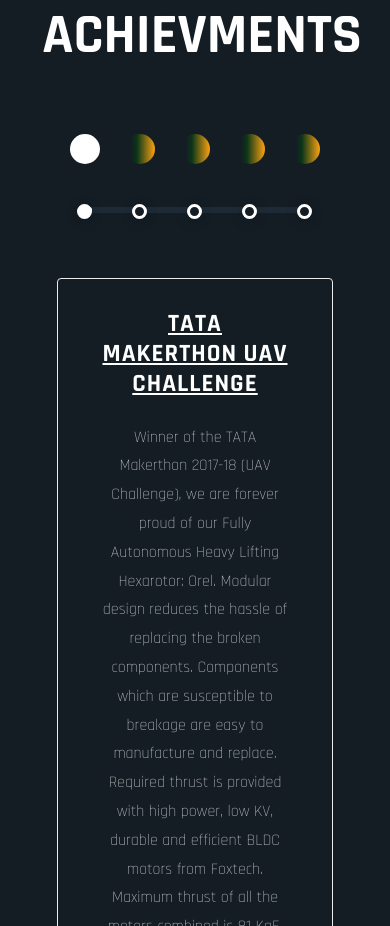
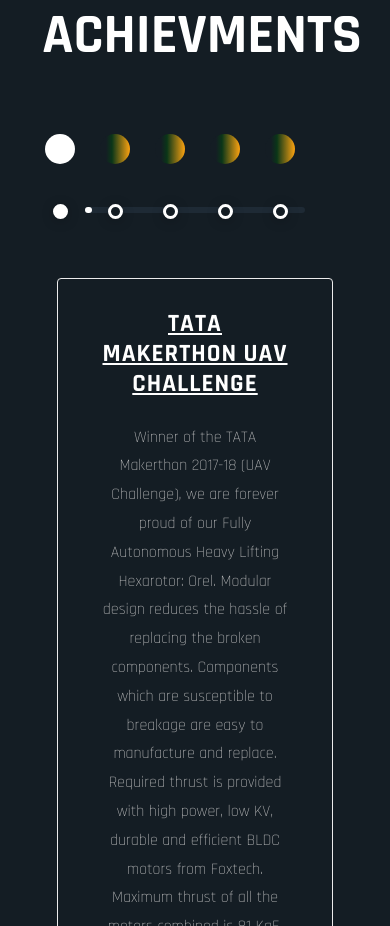
Before and after one commit to starboy2103/TeamAviatorsInternational, a React (Create React App) app: page /#/ in a window 390 px wide. Shown: the part 8780-9706 px from the top of the page. Built offline with nearby package versions, Linux system fonts and the light colour scheme.

Commit message:
Hosting push 15

```diff
--- a/src/components/Achievement.js
+++ b/src/components/Achievement.js
@@ -24,7 +24,7 @@
         });
 
         $(".step04").click(function () {
-            $("#line-progress").css("width", "75%");
+            $("#line-progress").css("width", "70%");
             $(".production").addClass("active").siblings().removeClass("active");
         });
 
--- a/src/index.css
+++ b/src/index.css
@@ -582,4 +582,9 @@
   {
     display: none;
   }
+  #progress-bar-container ul
+  {
+    margin-left: -9%;
+  }
+
 }
```
